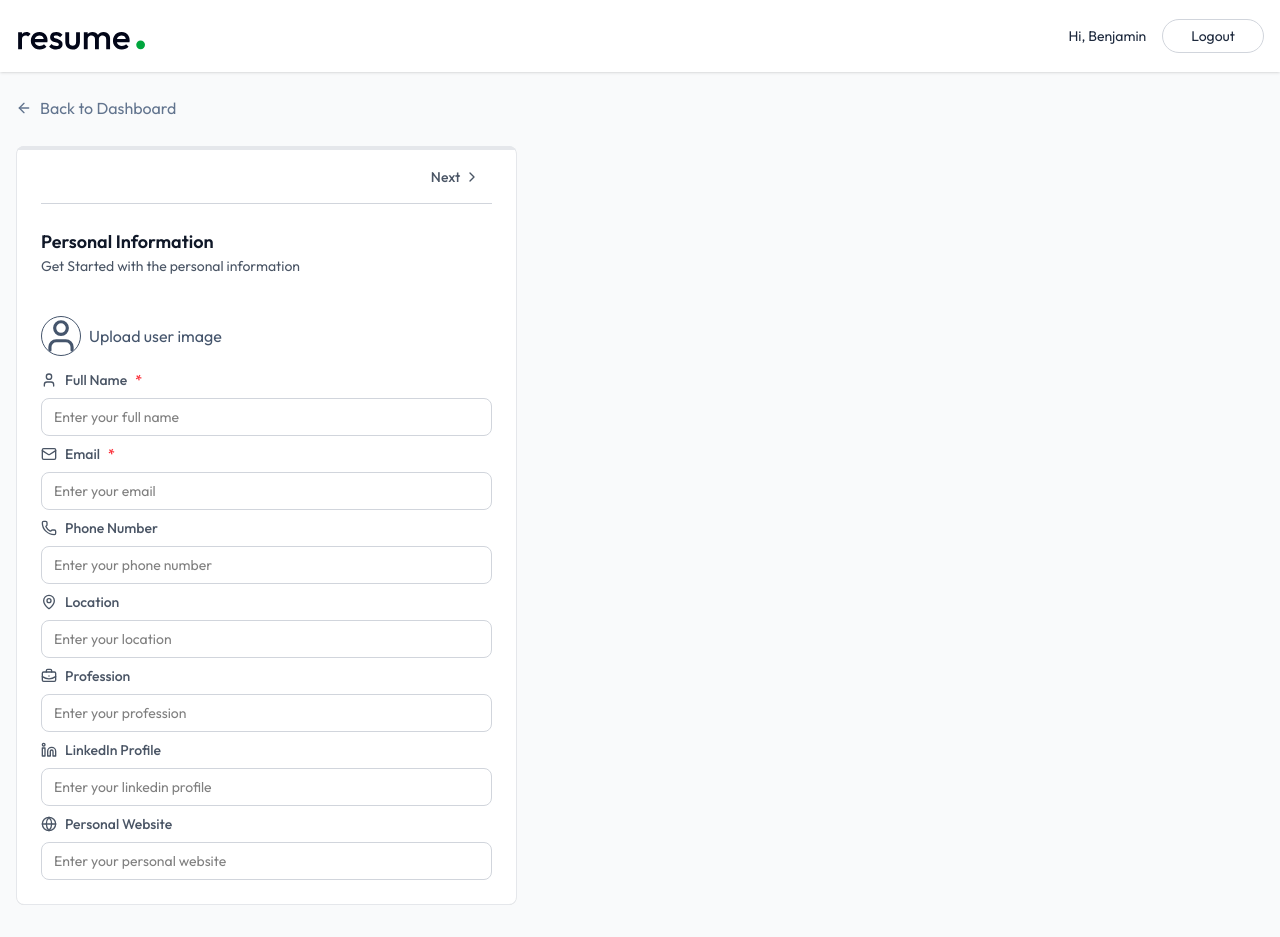
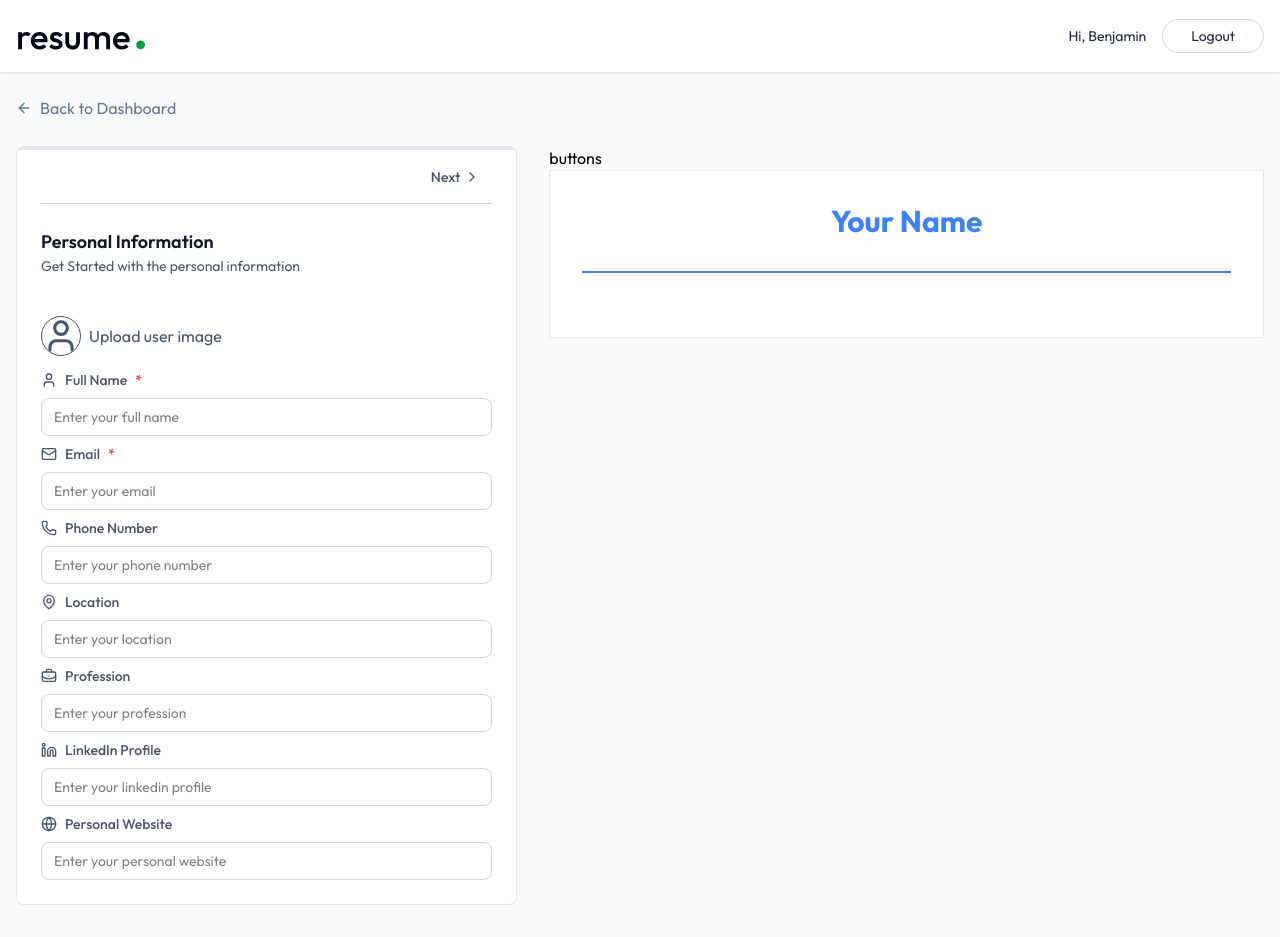
Before and after one commit to benjaminramovic/AI-ResumeBuilderApp, a React (Vite) app in the folder client/: page /app/builder/1 in a window 1280 px wide. Built offline with nearby package versions, Linux system fonts and the light colour scheme; a web font is replaced by a local one.

Commit message:
resume-preview-added

```diff
--- /dev/null
+++ b/client/src/components/ResumePreview.jsx
@@ -0,0 +1,68 @@
+import React from 'react'
+import ClassicTemplate from './templates/ClassicTemplate'
+import ModernTemplate from './templates/ModernTemplate'
+import MinimalTemplate from './templates/MinimalTemplate'
+import MinimalImageTemplate from './templates/MinimalImageTemplate'
+
+const ResumePreview = ({
+    data,
+    template,
+    accentColor,
+    classes = ""
+}) => {
+
+    const renderPreview = () => {
+        switch (template) {
+            case "modern":
+                return <ModernTemplate data={data}  accentColor={accentColor}/>
+            case "minimal":
+                return <MinimalTemplate data={data}  accentColor={accentColor}/>
+            case "minimal-image":
+                return <MinimalImageTemplate data={data}  accentColor={accentColor}/>
+            default:
+                return <ClassicTemplate data={data}  accentColor={accentColor}/>
+        }
+    }
+  return (
+    <div className='w-full bg-gray-100'>
+        <div id="resume-preview" className={"border border-gray-200 print:shadow-none print:border-none" + classes}>
+            {renderPreview()}
+        </div>
+        <style jsx>
+            {`
+            @page {
+                size: letter;
+                margin: 0;
+            }
+            @media print {
+                html, body {
+                    width: 8.5in;
+                    height: 11in;
+                    overflow: hidden;
+                }
+                body * {
+                    visibility: hidden;
+                }
+                #resume-preview, #resume-preview * {
+                    visibility: visible;
+                }
+                #resume-preview {
+                    position: absolute;
+                    left: 0;
+                    top: 0;
+                    width:100%;
+                    height:auto;
+                    margin:0;
+                    padding:0;
+                    box-shadow: none !important;
+                    border: none !important;
+                }
+            }
+
+            `}
+        </style>
+    </div>
+  )
+}
+
+export default ResumePreview
--- a/client/src/pages/ResumeBuilder.jsx
+++ b/client/src/pages/ResumeBuilder.jsx
@@ -5,6 +5,7 @@ import { useState } from 'react'
 import { Link, useParams } from 'react-router-dom'
 import { dummyResumeData } from '../assets/assets'
 import PersonalInfoForm from '../components/PersonalInfoForm'
+import ResumePreview from '../components/ResumePreview'
 
 const ResumeBuilder = () => {
   const {resumeId} = useParams()
@@ -97,7 +98,14 @@ const ResumeBuilder = () => {
           </div>
 
           {/* Right panel - Preview */}
-          <div></div>
+          <div className="lg:col-span-7 max-lg:mt-6">
+            {/* buttons */}
+            <div>
+             <button>buttons</button>
+            </div>
+            {/* resume preview */}
+            <ResumePreview data={resumeData} template={resumeData.template} accentColor={resumeData.accent_color} />
+          </div>
         </div>
       </div>
     </div>
```
Also changed, not shown: client/src/components/templates/ClassicTemplate.jsx (renamed from client/src/assets/templates/ClassicTemplate.jsx), client/src/components/templates/MinimalImageTemplate.jsx (renamed from client/src/assets/templates/MinimalImageTemplate.jsx), client/src/components/templates/MinimalTemplate.jsx (renamed from client/src/assets/templates/MinimalTemplate.jsx), client/src/components/templates/ModernTemplate.jsx (renamed from client/src/assets/templates/ModernTemplate.jsx).
